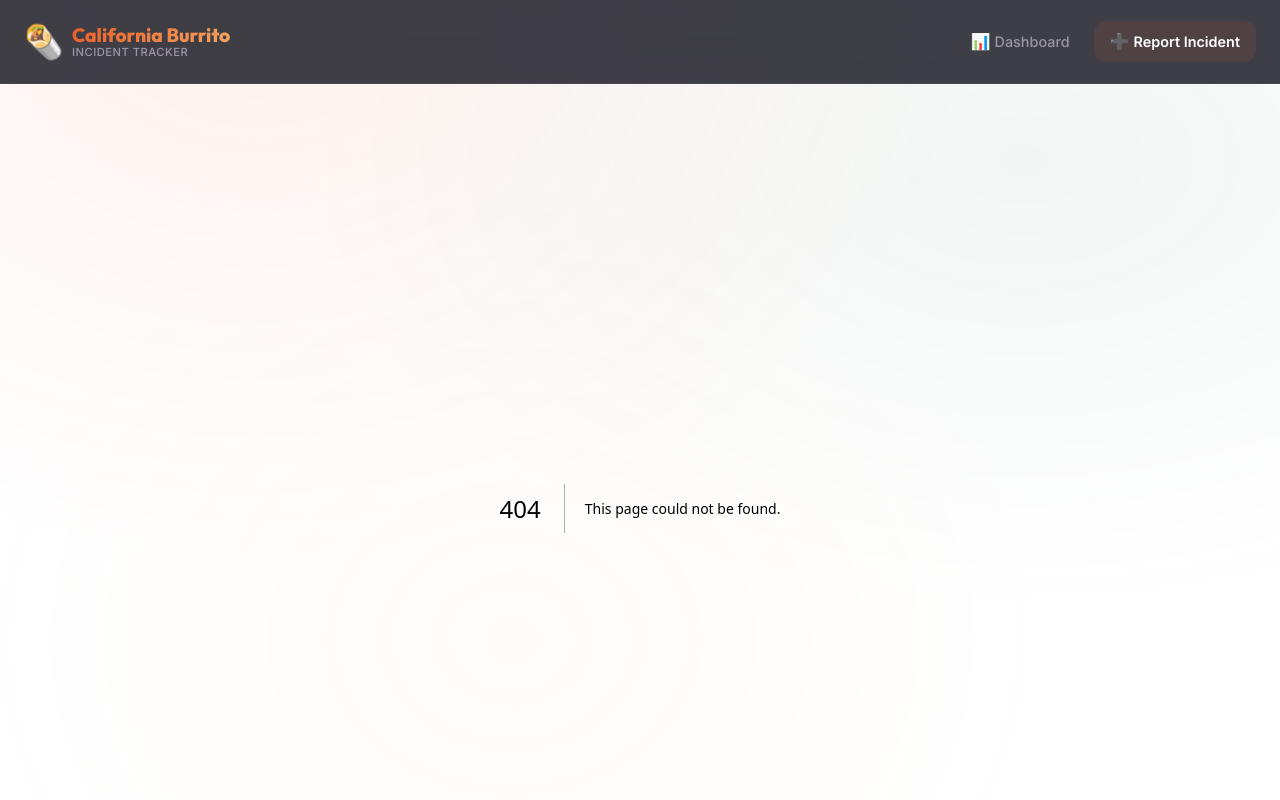
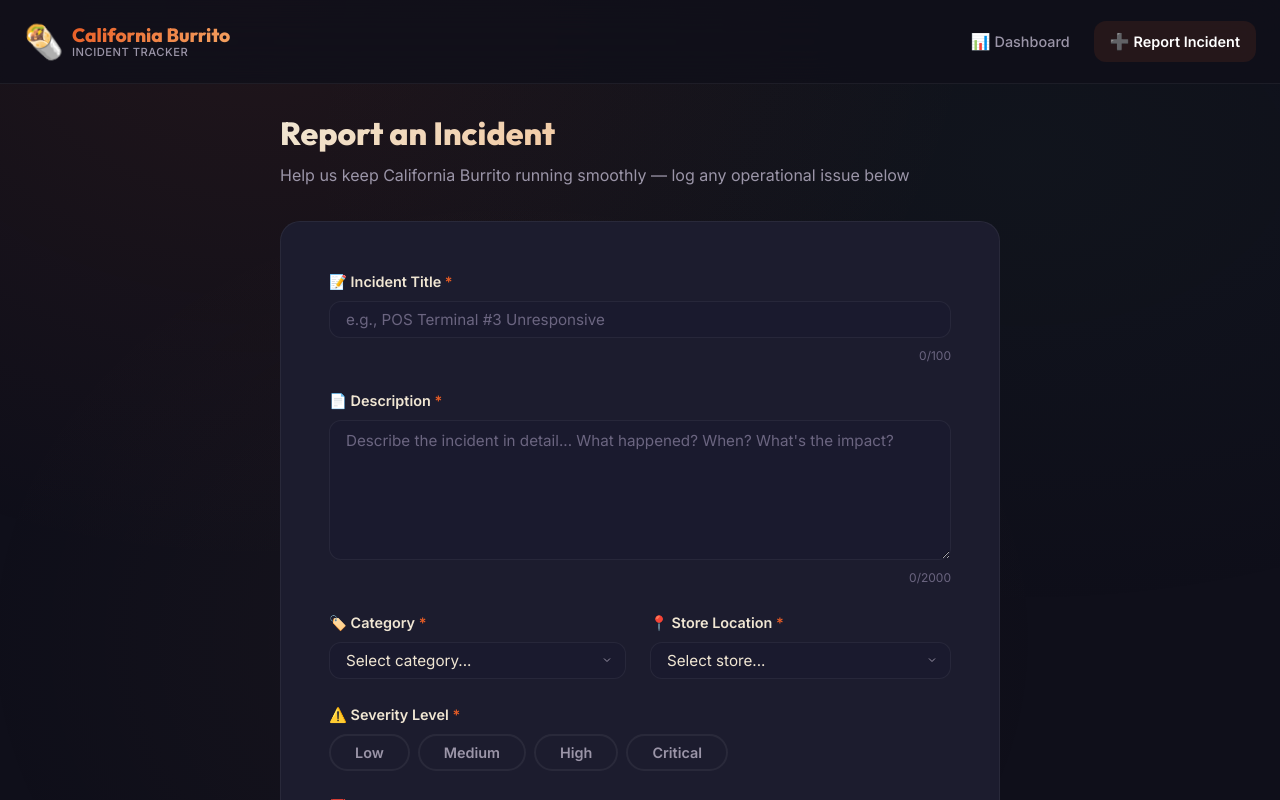
Before and after one commit to rohitnk464/Restaurant-incident-reporting-tool, a Next.js app: page /report in a window 1280 px wide. Before the commit this address had no page. Shown: the top 800 px of the page. Built offline with nearby package versions, Linux system fonts and the light colour scheme.

Commit message:
feat: build report incident page

```diff
--- /dev/null
+++ b/src/app/report/page.js
@@ -0,0 +1,21 @@
+import IncidentForm from '@/components/IncidentForm';
+
+export const metadata = {
+  title: 'Report Incident — California Burrito',
+  description: 'Report a new operational incident at your California Burrito location.',
+};
+
+export default function ReportPage() {
+  return (
+    <div className="form-page">
+      <div className="page-header">
+        <h1 className="page-title">Report an Incident</h1>
+        <p className="page-subtitle">
+          Help us keep California Burrito running smoothly — log any operational issue below
+        </p>
+      </div>
+
+      <IncidentForm />
+    </div>
+  );
+}
```
